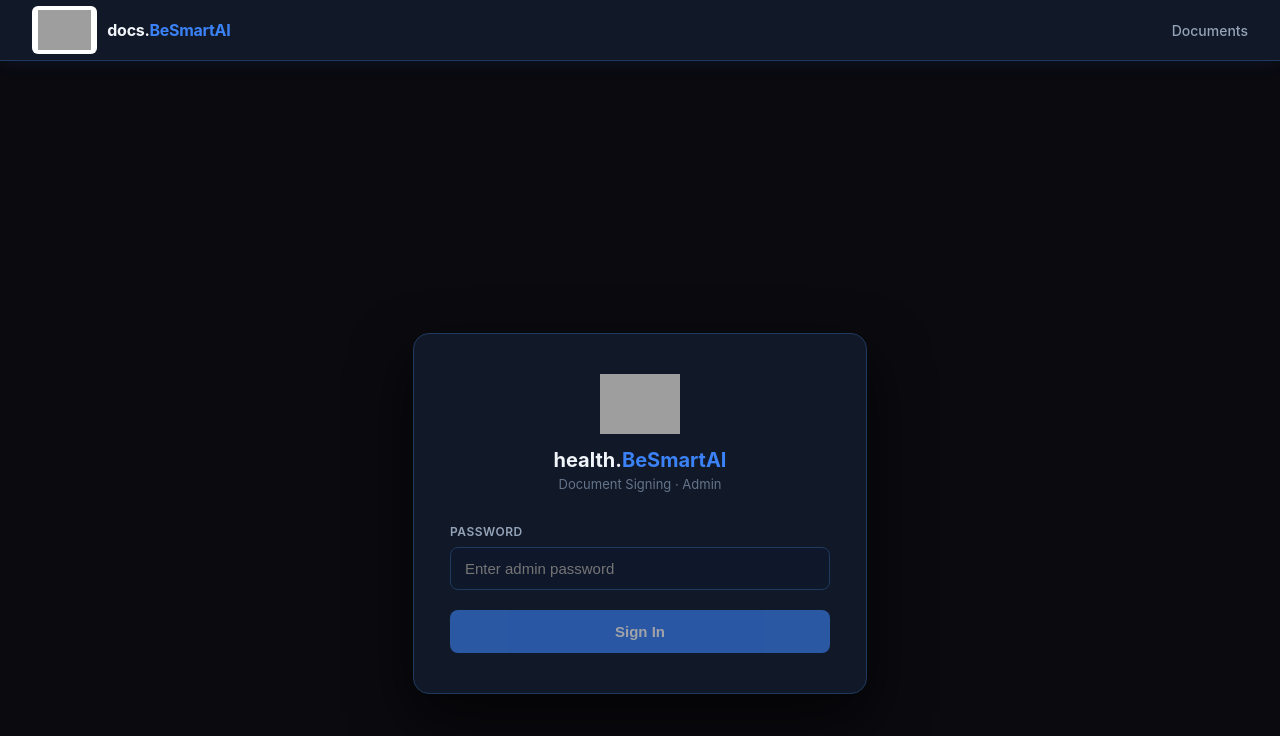
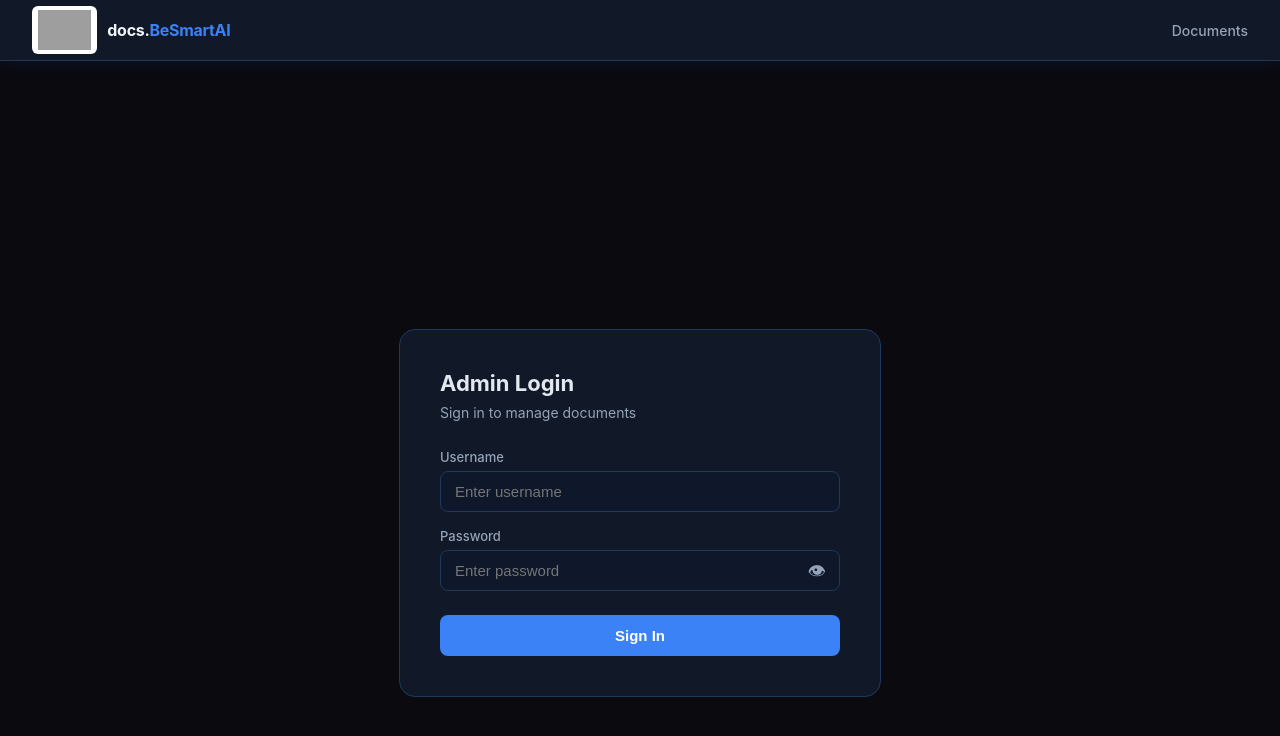
Before and after one commit to besmartaico/pdf-sign-app, a Next.js app: page /admin/login in a window 1280 px wide. Shown: the top 736 px of the page. Built offline with nearby package versions, Linux system fonts and the light colour scheme; grey boxes are pictures that could not be loaded.

Commit message:
Update page.tsx

```diff
--- a/app/admin/login/page.tsx
+++ b/app/admin/login/page.tsx
@@ -1,13 +1,21 @@
 "use client"
+import { useState } from "react"
+import { useRouter, useSearchParams } from "next/navigation"
+import { Suspense } from "react"
 
-import { useState, Suspense } from "react"
-import { useRouter, useSearchParams } from "next/navigation"
+const C = {
+  bg: "#0a0a0f", surface: "#111827", border: "#1e3a5f",
+  accent: "#3b82f6", text: "#e2e8f0", textMuted: "#94a3b8",
+  danger: "#ef4444", inputBg: "#0f172a",
+}
 
 function LoginForm() {
   const router = useRouter()
-  const searchParams = useSearchParams()
-  const from = searchParams.get("from") || "/admin/documents"
+  const params = useSearchParams()
+  const from = params.get("from") || "/admin/documents"
+  const [username, setUsername] = useState("")
   const [password, setPassword] = useState("")
+  const [showPassword, setShowPassword] = useState(false)
   const [error, setError] = useState("")
   const [loading, setLoading] = useState(false)
 
@@ -19,14 +27,13 @@ function LoginForm() {
       const res = await fetch("/api/auth/admin", {
         method: "POST",
         headers: { "Content-Type": "application/json" },
-        body: JSON.stringify({ password })
+        body: JSON.stringify({ username, password }),
       })
-      if (res.ok) {
+      const data = await res.json()
+      if (data.success) {
         router.push(from)
-        router.refresh()
       } else {
-        setError("Incorrect password. Please try again.")
-        setPassword("")
+        setError(data.error || "Incorrect credentials")
       }
     } catch {
       setError("Something went wrong. Please try again.")
@@ -36,65 +43,55 @@ function LoginForm() {
   }
 
   return (
-    <div style={{
-      minHeight: "100vh", display: "flex", alignItems: "center", justifyContent: "center",
-      background: "#0a0a0f", fontFamily: "'Inter','Segoe UI',Arial,sans-serif", padding: "20px"
-    }}>
-      <div style={{
-        background: "#111827", border: "1px solid #1e3a5f", borderRadius: "16px",
-        padding: "40px 36px", width: "380px", maxWidth: "100%",
-        boxShadow: "0 25px 60px rgba(0,0,0,0.6)"
-      }}>
-        <div style={{ textAlign: "center", marginBottom: "32px" }}>
-          <img
-            src="https://images.squarespace-cdn.com/content/v1/69270d3f55d63e364a913bdd/68b6d2d1-03ce-44bb-88c2-85618d6a7eff/BeSmartAI.png?format=100w"
-            alt="BeSmartAI"
-            style={{ height: "60px", objectFit: "contain", marginBottom: "14px", display: "block", margin: "0 auto 14px" }}
-          />
-          <div style={{ fontWeight: 700, fontSize: "20px", color: "#f1f5f9", marginBottom: "4px" }}>
-            health.<span style={{ color: "#3b82f6" }}>BeSmartAI</span>
+    <div style={{ minHeight: "100vh", background: C.bg, display: "flex", alignItems: "center", justifyContent: "center", padding: "20px" }}>
+      <div style={{ background: C.surface, border: `1px solid ${C.border}`, borderRadius: "16px", padding: "40px", width: "100%", maxWidth: "400px" }}>
+        <h1 style={{ margin: "0 0 8px", fontSize: "22px", fontWeight: 700, color: C.text }}>Admin Login</h1>
+        <p style={{ margin: "0 0 28px", color: C.textMuted, fontSize: "14px" }}>Sign in to manage documents</p>
+
+        {error && (
+          <div style={{ background: "rgba(239,68,68,0.1)", border: `1px solid ${C.danger}`, borderRadius: "8px", padding: "10px 14px", color: C.danger, fontSize: "14px", marginBottom: "20px" }}>
+            {error}
           </div>
-          <div style={{ fontSize: "13px", color: "#64748b" }}>Document Signing · Admin</div>
-        </div>
+        )}
 
         <form onSubmit={handleSubmit}>
-          <div style={{ marginBottom: "20px" }}>
-            <label style={{
-              display: "block", fontSize: "12px", color: "#94a3b8",
-              fontWeight: 600, textTransform: "uppercase", letterSpacing: "0.5px", marginBottom: "8px"
-            }}>Password</label>
+          {/* Username */}
+          <label style={{ display: "block", fontSize: "13px", color: C.textMuted, marginBottom: "6px", fontWeight: 500 }}>Username</label>
+          <input
+            type="text"
+            value={username}
+            onChange={(e) => setUsername(e.target.value)}
+            placeholder="Enter username"
+            autoFocus
+            required
+            style={{ display: "block", width: "100%", padding: "11px 14px", background: C.inputBg, border: `1px solid ${C.border}`, borderRadius: "8px", color: C.text, fontSize: "15px", marginBottom: "16px", boxSizing: "border-box" as const, outline: "none" }}
+          />
+
+          {/* Password with eye toggle */}
+          <label style={{ display: "block", fontSize: "13px", color: C.textMuted, marginBottom: "6px", fontWeight: 500 }}>Password</label>
+          <div style={{ position: "relative", marginBottom: "24px" }}>
             <input
-              type="password"
+              type={showPassword ? "text" : "password"}
               value={password}
               onChange={(e) => setPassword(e.target.value)}
-              placeholder="Enter admin password"
-              autoFocus
+              placeholder="Enter password"
               required
-              style={{
-                display: "block", width: "100%", padding: "12px 14px",
-                background: "#0f172a", border: "1px solid #1e3a5f", borderRadius: "8px",
-                color: "#e2e8f0", fontSize: "15px", boxSizing: "border-box", outline: "none"
-              }}
+              style={{ display: "block", width: "100%", padding: "11px 44px 11px 14px", background: C.inputBg, border: `1px solid ${C.border}`, borderRadius: "8px", color: C.text, fontSize: "15px", boxSizing: "border-box" as const, outline: "none" }}
             />
+            <button
+              type="button"
+              onClick={() => setShowPassword(v => !v)}
+              style={{ position: "absolute", right: "12px", top: "50%", transform: "translateY(-50%)", background: "none", border: "none", cursor: "pointer", color: C.textMuted, fontSize: "18px", padding: "2px", lineHeight: 1 }}
+              aria-label={showPassword ? "Hide password" : "Show password"}
+            >
+              {showPassword ? "🙈" : "👁"}
+            </button>
           </div>
-
-          {error && (
-            <div style={{
-              marginBottom: "16px", padding: "10px 14px",
-              background: "rgba(239,68,68,0.1)", border: "1px solid rgba(239,68,68,0.3)",
-              borderRadius: "8px", color: "#ef4444", fontSize: "13px"
-            }}>{error}</div>
-          )}
 
           <button
             type="submit"
-            disabled={loading || !password}
-            style={{
-              width: "100%", padding: "13px", background: "#3b82f6", color: "#fff",
-              border: "none", borderRadius: "8px", fontWeight: 700, fontSize: "15px",
-              cursor: loading || !password ? "not-allowed" : "pointer",
-              opacity: loading || !password ? 0.6 : 1, transition: "opacity 0.15s"
-            }}
+            disabled={loading}
+            style={{ width: "100%", padding: "12px", background: loading ? C.border : C.accent, color: "#fff", border: "none", borderRadius: "8px", fontSize: "15px", fontWeight: 600, cursor: loading ? "default" : "pointer" }}
           >
             {loading ? "Signing in..." : "Sign In"}
           </button>
@@ -104,9 +101,9 @@ function LoginForm() {
   )
 }
 
-export default function AdminLoginPage() {
+export default function LoginPage() {
   return (
-    <Suspense fallback={<div style={{ minHeight: "100vh", background: "#0a0a0f" }} />}>
+    <Suspense>
       <LoginForm />
     </Suspense>
   )
```
